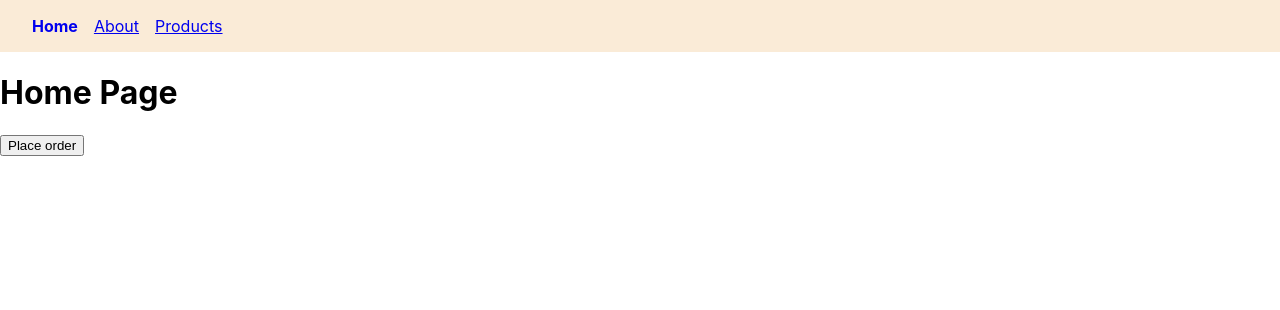
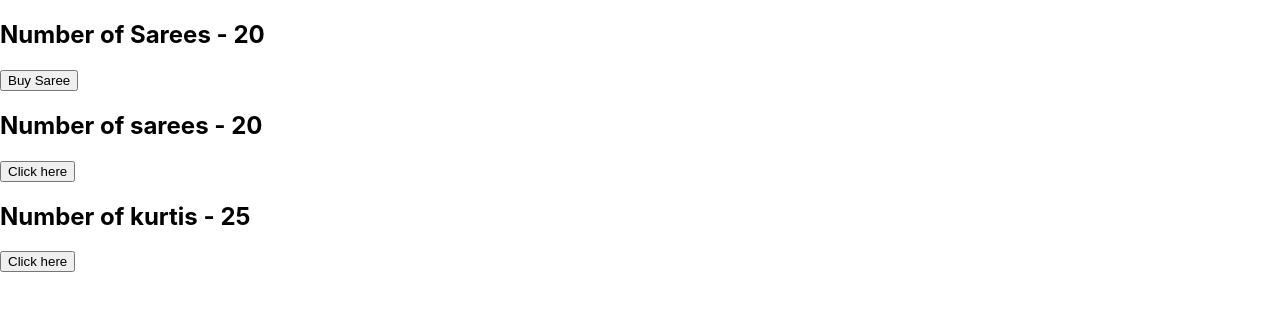
Before and after one commit to rithi1998/React_practice, a React (Create React App) app in the folder hello-world/: page / in a window 1280 px wide. Shown: the top 310 px of the page. Built offline with nearby package versions, Linux system fonts and the light colour scheme.

Commit message:
26/03/2024

```diff
--- a/hello-world/package.json
+++ b/hello-world/package.json
@@ -12,6 +12,7 @@
     "prop-types": "^15.8.1",
     "react": "^18.2.0",
     "react-dom": "^18.2.0",
+    "react-redux": "^9.1.0",
     "react-router-dom": "^6.22.3",
     "react-scripts": "5.0.1",
     "redux": "^5.0.1",
--- a/hello-world/src/App.js
+++ b/hello-world/src/App.js
@@ -60,8 +60,12 @@ import React from 'react';
 // import PersonList from './Axios/Getrequest';
 // import AddPerson from './Axios/PostRequest';
 // import PersonRemove from './Axios/DeleteRequest';
-import Routing from './Routing/ConfigureRoutes';
-
+// import Routing from './Routing/ConfigureRoutes';
+import SareeShop from './ReactRedux/SareeContainer';
+import { Provider } from 'react-redux';
+import store from './ReactRedux/Store';
+import HooksContainer from './ReactRedux/HooksContainer';
+import KurtiShop from './ReactRedux/KurtiContainer';
 
 // const customer= {
 //     name: "Rithika",
@@ -161,7 +165,15 @@ export default function App() {
             <PersonList/>
             <PersonRemove/> */}
 
-            <Routing/>
+            {/* <Routing/> */}
+            <Provider store={store}>
+                <HooksContainer/>
+                <SareeShop/>
+                <KurtiShop/>
+
+
+            </Provider>
+
 
         </div>
     );
--- /dev/null
+++ b/hello-world/src/ReactRedux/HooksContainer.jsx
@@ -0,0 +1,13 @@
+import React from 'react';
+import { useSelector,useDispatch } from 'react-redux';
+import { buySaree } from './SareeAction';
+export default function HooksContainer(){
+    const numOfSarees=useSelector(state => state.saree.numOfSarees);
+    const dispatch=useDispatch();
+    return(
+        <div>
+            <h2>Number of Sarees - {numOfSarees}</h2>
+            <button onClick={()=> dispatch(buySaree())}>Buy Saree</button>
+        </div>
+    );
+}
--- /dev/null
+++ b/hello-world/src/ReactRedux/KurtiAction.jsx
@@ -0,0 +1,7 @@
+import { Buy_Kurti } from './KurtiType';
+
+export const buyKurti = ()=>{
+    return{
+        type: Buy_Kurti
+    };
+};
--- /dev/null
+++ b/hello-world/src/ReactRedux/KurtiContainer.jsx
@@ -0,0 +1,32 @@
+import React from 'react';
+import {connect} from 'react-redux';
+import { buyKurti } from './KurtiAction';
+import PropTypes from 'prop-types';
+
+function KurtiShop(props){
+    return(
+        <div>
+            <h2>Number of kurtis - {props.numOfKurtis}</h2>
+            <button onClick={props.buyKurti}>Click here</button>
+        </div>
+    );
+}
+
+const mapStateToProps = state =>{
+    return{
+        numOfKurtis:state.kurti.numOfKurtis
+    };
+};
+
+const mapDispatchToProps = dispatch =>{
+    return{
+        buyKurti : ()=> dispatch(buyKurti())
+    };
+};
+
+export default connect(mapStateToProps,mapDispatchToProps)(KurtiShop);
+
+KurtiShop.propTypes={
+    numOfKurtis:PropTypes.number,
+    buyKurti:PropTypes.func
+};
--- /dev/null
+++ b/hello-world/src/ReactRedux/KurtiReducer.jsx
@@ -0,0 +1,19 @@
+import { Buy_Kurti } from './KurtiType';
+
+const initialState={
+    numOfKurtis:25
+};
+
+const kurtiReducer= (state=initialState,action)=>{
+    switch(action.type){
+    case Buy_Kurti:return{
+        ...state,
+        numOfKurtis:state.numOfKurtis-1
+    };
+    default: return state;
+    }
+
+
+};
+
+export default kurtiReducer;
--- /dev/null
+++ b/hello-world/src/ReactRedux/KurtiType.jsx
@@ -0,0 +1 @@
+export const Buy_Kurti='Buy_Kurti';
--- /dev/null
+++ b/hello-world/src/ReactRedux/SareeAction.jsx
@@ -0,0 +1,7 @@
+import { Buy_Saree } from './SareeType';
+
+export const buySaree = ()=>{
+    return{
+        type: Buy_Saree
+    };
+};
--- /dev/null
+++ b/hello-world/src/ReactRedux/SareeContainer.jsx
@@ -0,0 +1,32 @@
+import React from 'react';
+import {connect} from 'react-redux';
+import { buySaree } from './SareeAction';
+import PropTypes from 'prop-types';
+
+function SareeShop(props){
+    return(
+        <div>
+            <h2>Number of sarees - {props.numOfSarees}</h2>
+            <button onClick={props.buySaree}>Click here</button>
+        </div>
+    );
+}
+
+const mapStateToProps = state =>{
+    return{
+        numOfSarees:state.saree.numOfSarees
+    };
+};
+
+const mapDispatchToProps = dispatch =>{
+    return{
+        buySaree : ()=> dispatch(buySaree())
+    };
+};
+
+export default connect(mapStateToProps,mapDispatchToProps)(SareeShop);
+
+SareeShop.propTypes={
+    numOfSarees:PropTypes.number,
+    buySaree:PropTypes.func
+};
--- /dev/null
+++ b/hello-world/src/ReactRedux/SareeReducer.jsx
@@ -0,0 +1,19 @@
+import { Buy_Saree } from './SareeType';
+
+const initialState={
+    numOfSarees:20
+};
+
+const sareeReducer= (state=initialState,action)=>{
+    switch(action.type){
+    case Buy_Saree:return{
+        ...state,
+        numOfSarees:state.numOfSarees-1
+    };
+    default: return state;
+    }
+
+
+};
+
+export default sareeReducer;
--- /dev/null
+++ b/hello-world/src/ReactRedux/SareeType.jsx
@@ -0,0 +1 @@
+export const Buy_Saree='Buy_Saree';
--- /dev/null
+++ b/hello-world/src/ReactRedux/Store.jsx
@@ -0,0 +1,13 @@
+import {combineReducers, createStore} from 'redux';
+import sareeReducer from './SareeReducer';
+import kurtiReducer from './KurtiReducer';
+import logger from 'redux-logger';
+import { applyMiddleware } from 'redux';
+
+const rootReducer=combineReducers({
+    saree: sareeReducer,
+    kurti: kurtiReducer
+});
+const store=createStore(rootReducer,applyMiddleware(logger));
+
+export default store;
```
Also changed, not shown: 1 other file (tests, documents, lock files or other folders).
